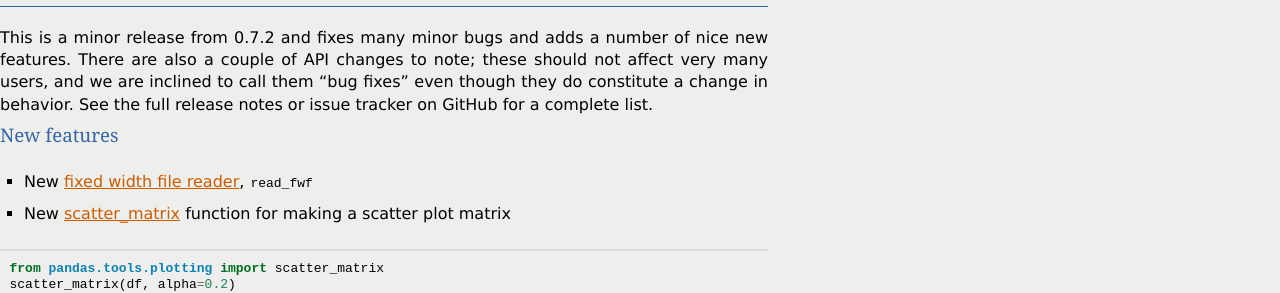
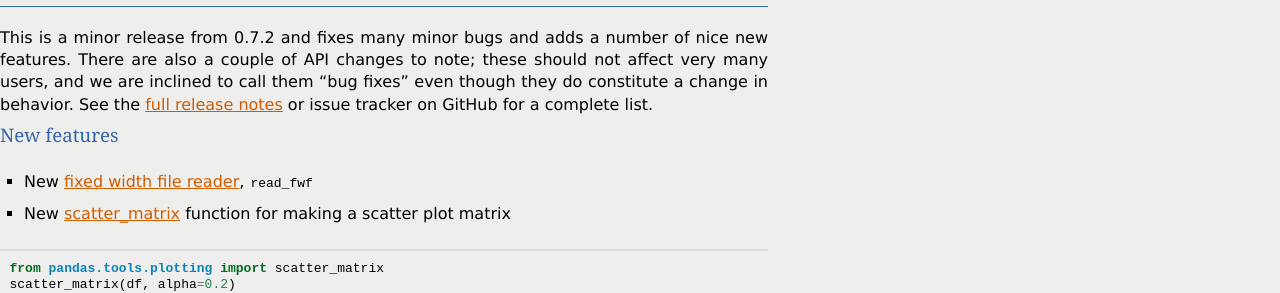
Before and after one commit to mobogaqc/pandas, a Sphinx documentation site: the page built from doc/source/whatsnew.rst, in a window 1280 px wide and 900 px high. Shown: the part 291-584 px from the top of the window. Built offline with Sphinx 7.4.7, drawn with Linux system fonts in a browser that asks for light colours; formulas are drawn with MathJax 3; the version number is read from the project's files by our own code; some of the changed lines change nothing that is shown.

Commit message:
DOC: what's new tweak

```diff
--- a/doc/source/whatsnew/v0.7.3.txt
+++ b/doc/source/whatsnew/v0.7.3.txt
@@ -6,8 +6,9 @@ v.0.7.3 (April 12, 2012)
 This is a minor release from 0.7.2 and fixes many minor bugs and adds a number
 of nice new features. There are also a couple of API changes to note; these
 should not affect very many users, and we are inclined to call them "bug fixes"
-even though they do constitute a change in behavior. See the full release notes
-or issue tracker on GitHub for a complete list.
+even though they do constitute a change in behavior. See the `full release
+notes <https://github.com/pydata/pandas/blob/master/RELEASE.rst>`__ or issue
+tracker on GitHub for a complete list.
 
 New features
 ~~~~~~~~~~~~
```
